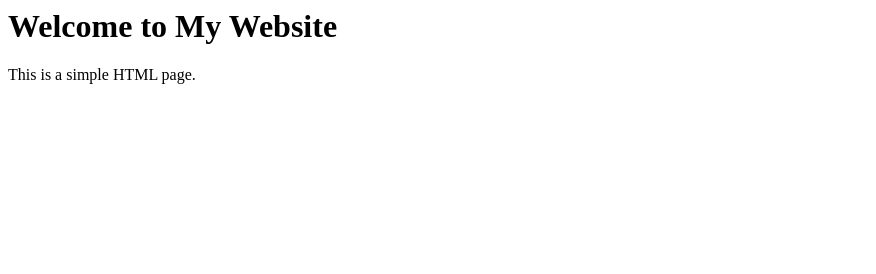
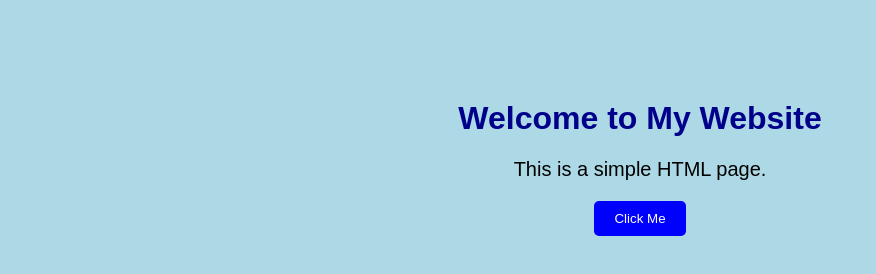
Before and after one commit to sowmiyasumathi44-netizen/Pdc_Day2, a plain HTML site: page index.html in a window 1280 px wide. Shown: the whole page, without its empty margins (0-876 px from the left). Drawn offline with Linux system fonts and the light colour scheme.

Commit message:
Update index.html

```diff
--- a/index.html
+++ b/index.html
@@ -1,11 +1,41 @@
+<!DOCTYPE html>
 <html>
 <head>
-    <title>My Simple Page</title>
+    <title>Simple Web Page</title>
+
+    <style>
+        body{
+            font-family: Arial;
+            background-color: lightblue;
+            text-align: center;
+            margin-top: 100px;
+        }
+
+        h1{
+            color: darkblue;
+        }
+
+        p{
+            font-size: 20px;
+        }
+
+        button{
+            padding: 10px 20px;
+            background-color: blue;
+            color: white;
+            border: none;
+            border-radius: 5px;
+        }
+    </style>
 </head>
+
 <body>
 
     <h1>Welcome to My Website</h1>
+
     <p>This is a simple HTML page.</p>
+
+    <button>Click Me</button>
 
 </body>
 </html>
```
